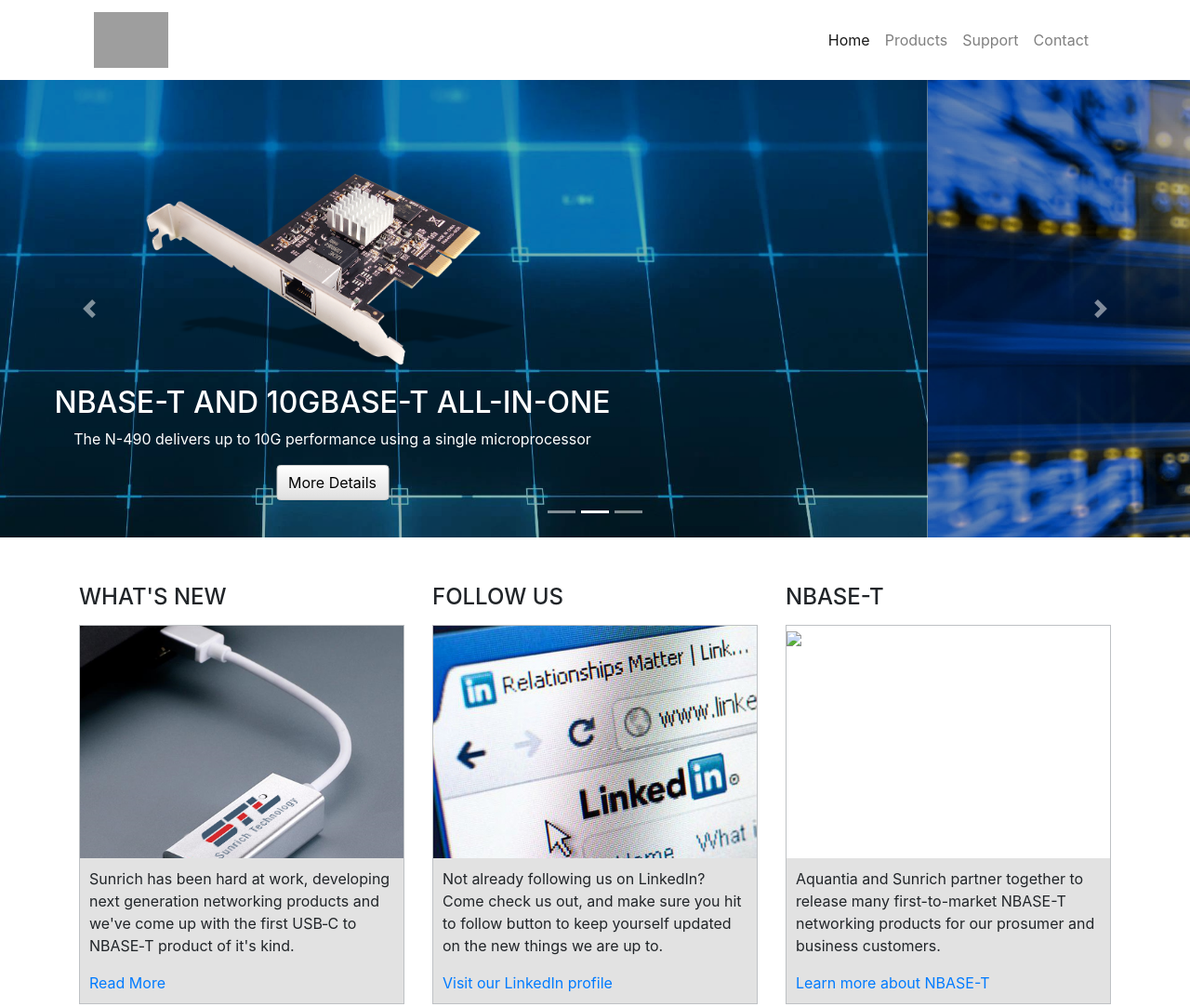
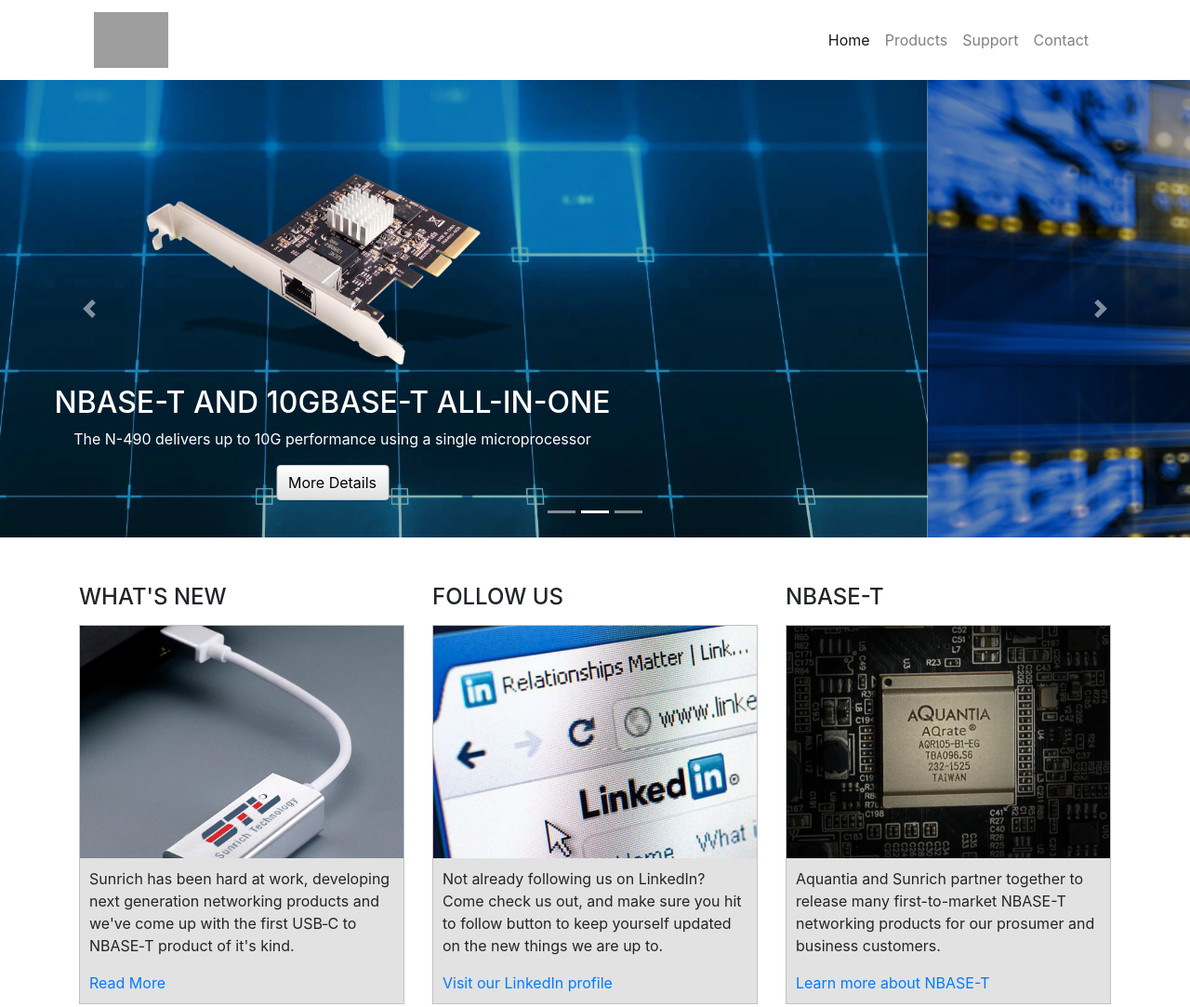
Before and after one commit to anthonykawa/10g, a website: page index.html in a window 1280 px wide. Shown: the top 1083 px of the page at 93% size. Drawn offline with nearby package versions, Linux system fonts and the light colour scheme; grey boxes are pictures that could not be loaded; a script that the page names is missing.

Commit message:
updated image url

```diff
--- a/index.html
+++ b/index.html
@@ -156,7 +156,7 @@
         <h4>NBASE-T</h4>
         <div class="feature-box">
           <div style="height: 250px; overflow: hidden">
-            <img class="img-fluid" src="/img/AquantiaChip.jpg" />
+            <img class="img-fluid" src="/img/AquantiaChip_lg.jpg" />
           </div>
           <div class="feature-textbox">
             <p>Aquantia and Sunrich partner together to release many first-to-market NBASE-T networking products for our prosumer and business customers. </p>
```
Also changed, not shown: 1 other file.
